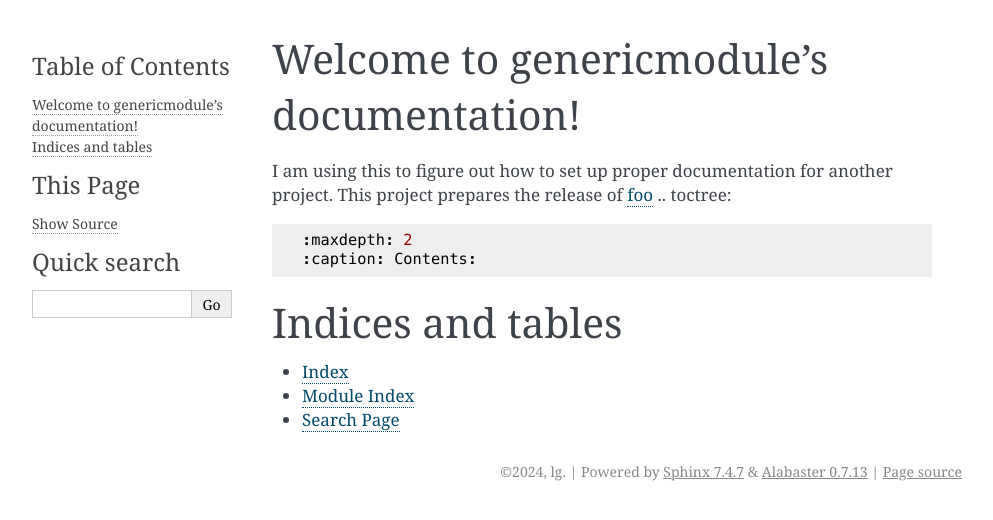
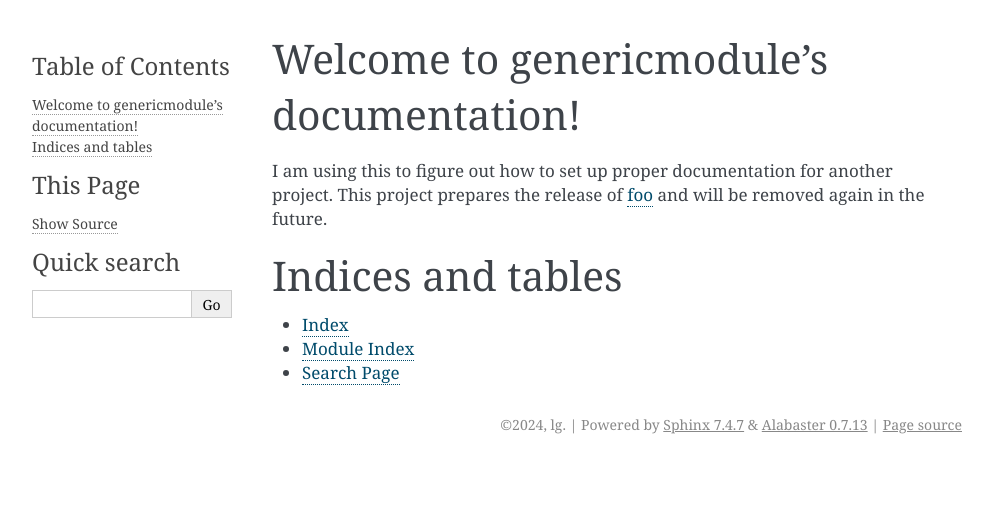
Before and after one commit to lengri/genericmodule, a Sphinx documentation site: the page built from docs/source/index.rst, in a window 1280 px wide. Shown: the top 520 px of the page, without its empty margins (148-1141 px from the left). Built offline with Sphinx 7.4.7, drawn with Linux system fonts in a browser that asks for light colours.

Commit message:
Updated index rst

```diff
--- a/docs/source/index.rst
+++ b/docs/source/index.rst
@@ -8,7 +8,9 @@ Welcome to genericmodule's documentation!
 
 I am using this to figure out how to set up proper
 documentation for another project. This project prepares
-the release of `foo <https://www.youtube.com/watch?v=dQw4w9WgXcQ>`_
+the release of `foo <https://world.openfoodfacts.org/>`_ and will be
+removed again in the future.
+
 .. toctree::
    :maxdepth: 2
    :caption: Contents:
```
